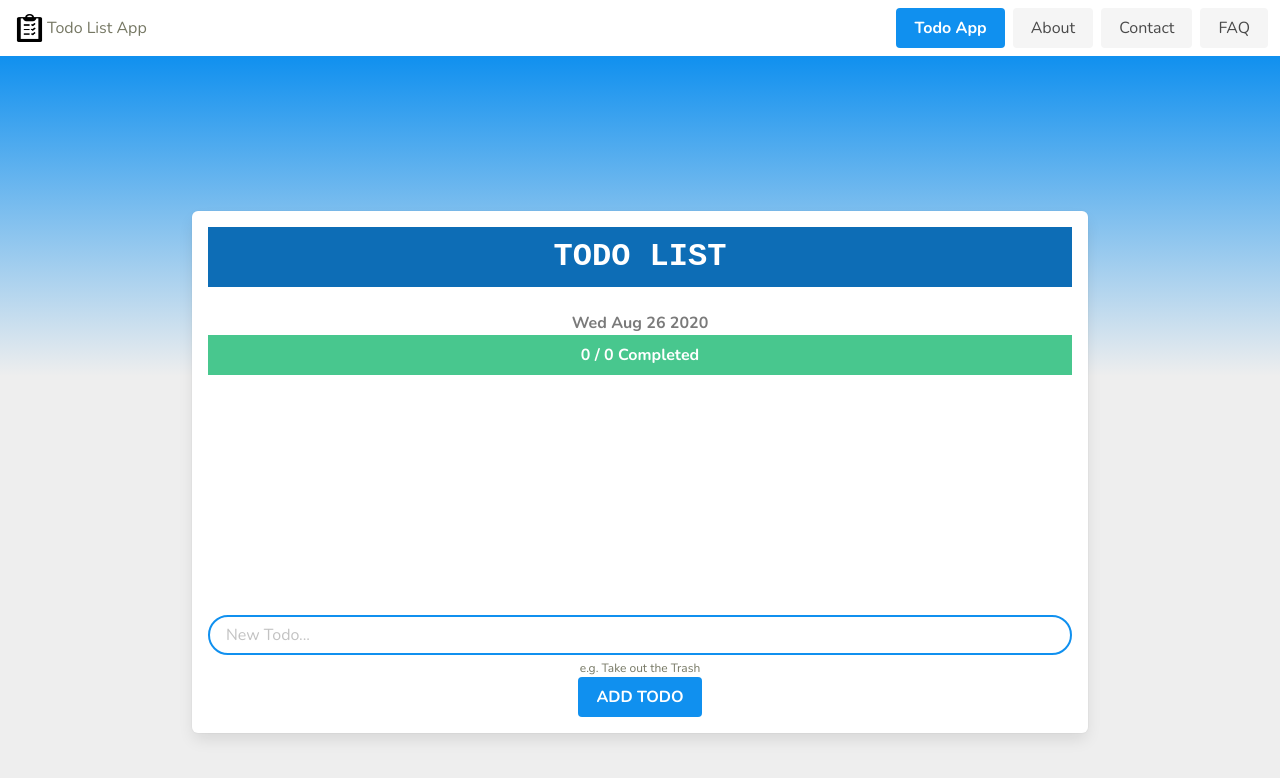
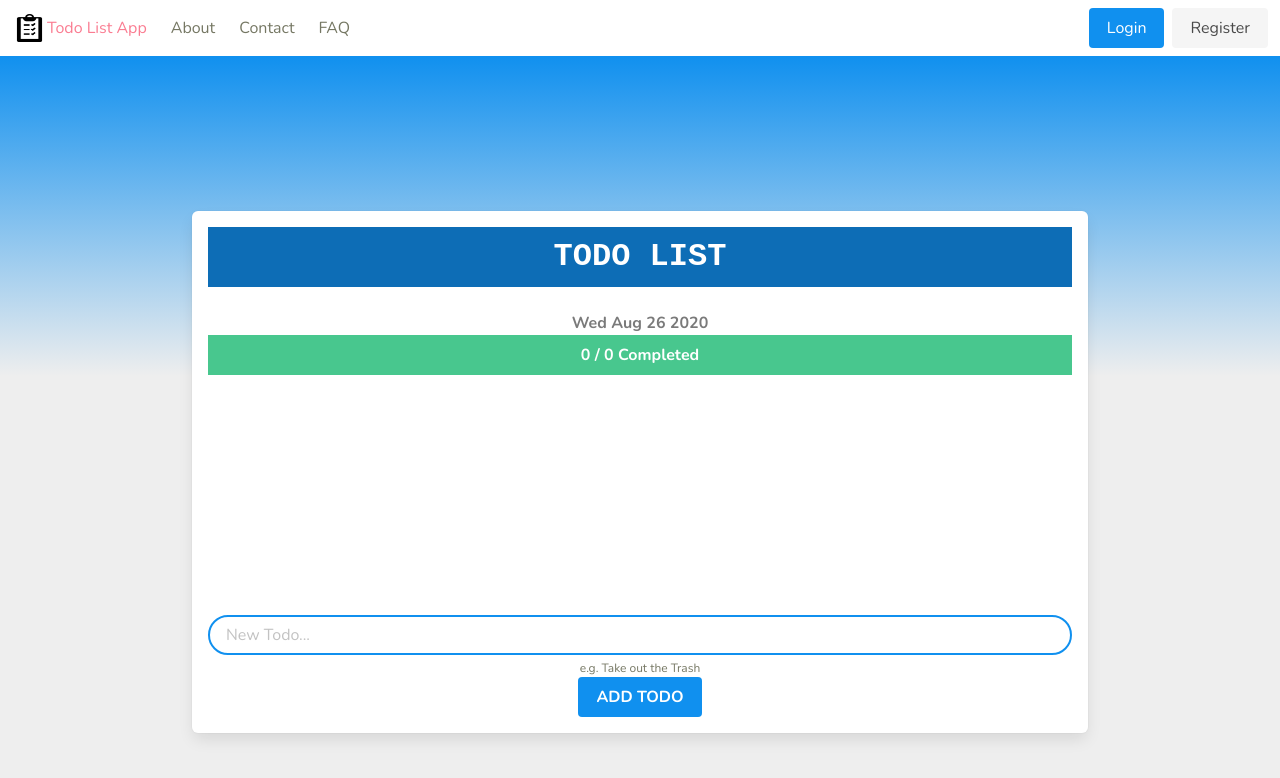
Before and after one commit to STLnick/todo-list, a React (Create React App) app: page / in a window 1280 px wide. Shown: the top 778 px of the page. Built offline with nearby package versions, Linux system fonts and the light colour scheme.

Commit message:
:art: Change format of navbar

```diff
--- a/src/App.js
+++ b/src/App.js
@@ -2,7 +2,7 @@ import React from 'react';
 import { Route, Switch } from 'react-router-dom';
 
 import { Navbar } from './components'
-import { About, Contact, FAQ, TodoView } from './views'
+import { About, Contact, FAQ, Login, Register, TodoView } from './views'
 
 import './App.scss';
 
@@ -24,6 +24,12 @@ export const App = () => {
           <Route path='/faq'>
             <FAQ />
           </Route>
+          <Route path='/login'>
+            <Login />
+          </Route>
+          <Route path='/register'>
+            <Register />
+          </Route>
         </Switch>
       </div>
     </>
--- a/src/components/Navbar/index.js
+++ b/src/components/Navbar/index.js
@@ -11,10 +11,10 @@ export const Navbar = () => {
 
   return <nav className="navbar" role="navigation" aria-label="main navigation">
     <div className="navbar-brand">
-      <span className="navbar-item" href="https://bulma.io">
+      <Link to='/' className="navbar-item" href="https://bulma.io">
         <img src={logo} alt="Todo App Logo" width="35" height="35" />
         Todo List App
-      </span>
+      </Link>
 
       <a
         aria-expanded="false"
@@ -31,20 +31,26 @@ export const Navbar = () => {
     </div>
 
     <div id="navbarBasicExample" className="navbar-menu">
+      <div className="navbar-start">
+        <Link to='/about' className="navbar-item">
+          About
+        </Link>
+        <Link to='/contact' className="navbar-item">
+          Contact
+        </Link>
+        <Link to='/faq' className="navbar-item">
+          FAQ
+        </Link>
+      </div>
+
       <div className="navbar-end">
         <div className="navbar-item">
           <div className="buttons">
-            <Link to='/' className="button is-primary">
-              <strong>Todo App</strong>
+            <Link to='/login' className="button is-primary">
+              Login
             </Link>
-            <Link to='/about' className="button is-light">
-              About
-            </Link>
-            <Link to='/contact' className="button is-light">
-              Contact
-            </Link>
-            <Link to='/faq' className="button is-light">
-              FAQ
+            <Link to='/register' className="button is-light">
+              Register
             </Link>
           </div>
         </div>
--- a/src/views/index.js
+++ b/src/views/index.js
@@ -1,4 +1,6 @@
 export { About } from './About'
 export { Contact } from './Contact'
 export { FAQ } from './FAQ'
+export { Login } from './Login'
+export { Register } from './Register'
 export { TodoView } from './TodoView'
```
